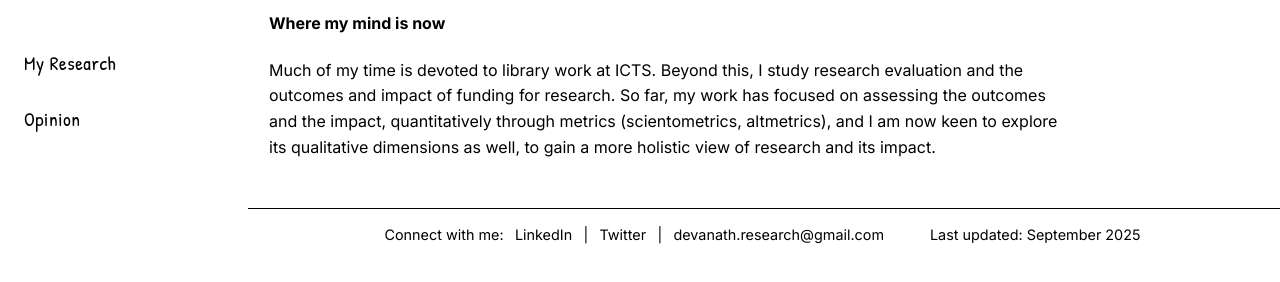
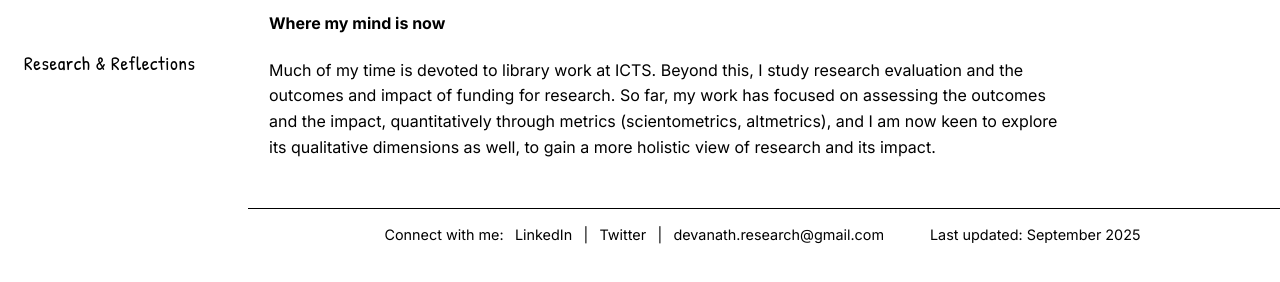
Before and after one commit to devanathpr/devanathpr.github.io, a plain HTML site: page projects.html in a window 1280 px wide. Shown: the part 68-350 px from the top of the page. Drawn offline with Linux system fonts and the light colour scheme.

Commit message:
Update projects.html

```diff
--- a/projects.html
+++ b/projects.html
@@ -137,9 +137,8 @@ h<!DOCTYPE html>
   <nav class="nav">
     <a href="index.html" class="name">DEVANATH P R</a>
     <ul>
-      <li><a href="projects.html">My Research</a></li>
-      <li><a href="opinion.html">Opinion</a></li>
-    </ul>
+      <li><a href="projects.html">Research & Reflections</a></li>
+       </ul>
   </nav>
   <div class="main-content">
     <section class="projects">
```
